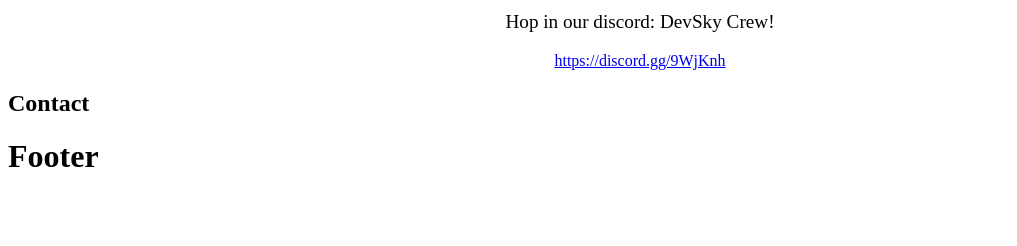
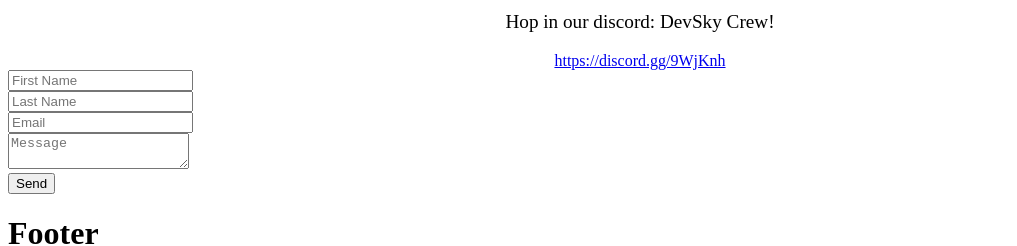
Before and after one commit to timh1203/tdNet2, a Next.js app: page / in a window 1280 px wide. Shown: the part 929-1175 px from the top of the page, without its empty margins (0-1017 px from the left). Before the commit the page ends 1126 px from the top, so only its background shows below. Built offline with nearby package versions, Linux system fonts and the light colour scheme; no server answers.

Commit message:
Add basic contact fields

```diff
--- a/src/components/Home/Contact.js
+++ b/src/components/Home/Contact.js
@@ -1,6 +1,28 @@
 const Contact = () => (
   <section>
-    <h1>Contact</h1>
+    <form>
+      <div className="form-group">
+        <label htmlFor="from"></label>
+        <input name="from" type="text" value="traveldev.net" hidden />
+      </div>
+      <div className="form-group">
+        <label htmlFor="firstName"></label>
+        <input name="firstName" type="text" placeholder="First Name" required />
+      </div>
+      <div className="form-group">
+        <label htmlFor="lastName"></label>
+        <input name="lastName" type="text" placeholder="Last Name" required />
+      </div>
+      <div className="form-group">
+        <label htmlFor="Email"></label>
+        <input name="Email" type="email" placeholder="Email" required />
+      </div>
+      <div className="form-group">
+        <label htmlFor="body"></label>
+        <textarea name="body" type="text" placeholder="Message" required />
+      </div>
+      <button type="submit">Send</button>
+    </form>
   </section>
 )
 
```
